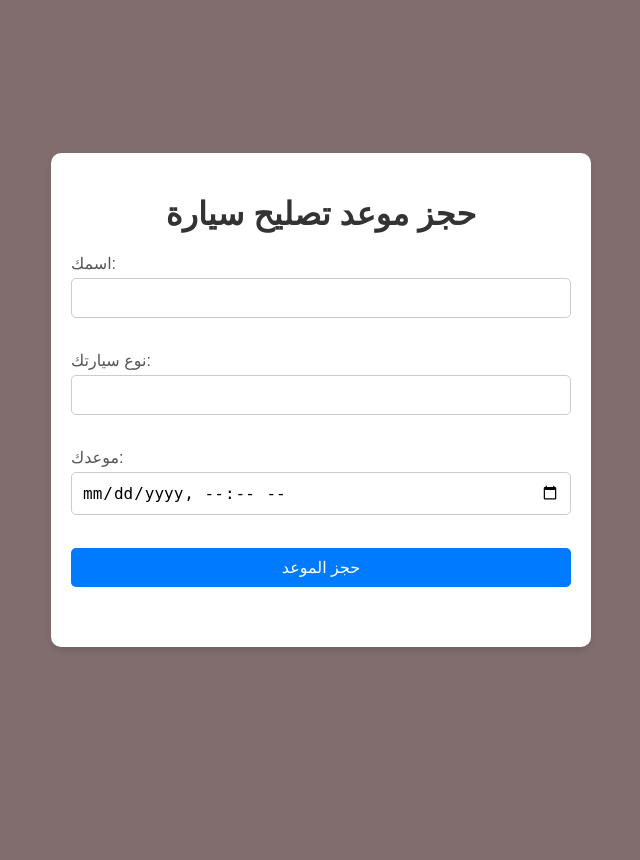
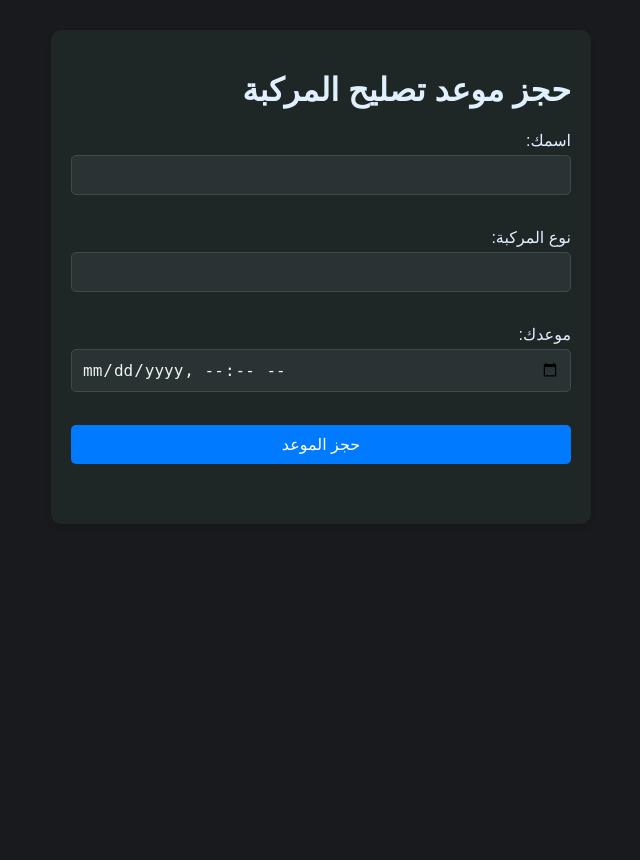
Before and after one commit to jameel-max/-, a Flask app: page / in a window 1280 px wide. Shown: the whole page, without its empty margins (319-959 px from the left). Before the commit the page ends 647 px from the top, so only its background shows below. Run offline with Flask 3, Linux system fonts and the light colour scheme.

Commit message:
Add files via upload
تعديل حلقل الحجز

```diff
--- a/templates/admin.html
+++ b/templates/admin.html
@@ -53,8 +53,8 @@
     </style>
 </head>
 <body>
+
     <h1>لوحة تحكم الكراج</h1>
-
     <form id="admin-form">
         <table>
             <thead>
--- a/templates/index.html
+++ b/templates/index.html
@@ -3,31 +3,36 @@
 <head>
     <meta charset="UTF-8">
     <meta name="viewport" content="width=device-width, initial-scale=1.0">
-    <title>حجز موعد تصليح سيارة</title>
+    <title>حجز موعد تصليح المركبة</title>
     <style>
+        html {
+            direction: rtl;
+        }
         body {
-            font-family: Arial, sans-serif;
-            background-color: #816d6d;
+            background-color: #181A1E;
             margin: 0;
             padding: 0;
-            display: flex;
-            justify-content: center;
-            align-items: center;
             height: 100vh;
+            font-family: sans-serif;
+            padding: 30px 0;
         }
 
         h1 {
             text-align: center;
-            color: #333;
+            color: #e0f0ff;
+            align-self: flex-start;
+            justify-self: flex-start;
         }
 
         .container {
-            background-color: #fff;
+            background-color: #1F2626;
             padding: 20px;
             border-radius: 10px;
             box-shadow: 0 4px 6px rgba(0, 0, 0, 0.1);
             width: 100%;
             max-width: 500px;
+            margin: auto;
+            height: fit-content;
         }
 
         form {
@@ -38,21 +43,26 @@
         label {
             margin-bottom: 5px;
             font-size: 16px;
-            color: #555;
+            color: #e0f0ff;
         }
 
         input[type="text"], input[type="datetime-local"] {
             padding: 10px;
             margin-bottom: 15px;
-            border: 1px solid #ccc;
+            border: 1px solid #3d4b4b; /* حدود ناعمة رمادية مائلة للأخضر */
             border-radius: 5px;
             font-size: 16px;
             outline: none;
+            background-color: #2a3333; /* أفتح شوي من لون الكارد */
+            color: #f1f1f1;            /* نص أبيض فاتح */
+            transition: border 0.3s;
         }
 
         input[type="text"]:focus, input[type="datetime-local"]:focus {
             border-color: #007bff;
         }
+
+
 
         button {
             background-color: #007bff;
@@ -96,13 +106,13 @@
 </head>
 <body>
     <div class="container">
-        <h1>حجز موعد تصليح سيارة</h1>
+        <h1>حجز موعد تصليح المركبة</h1>
 
         <form id="booking-form">
             <label for="name">اسمك:</label>
             <input type="text" id="name" name="name" required><br>
 
-            <label for="car_type">نوع سيارتك:</label>
+            <label for="car_type">نوع المركبة:</label>
             <input type="text" id="car_type" name="car_type" required><br>
 
             <label for="appointment_time">موعدك:</label>
```
